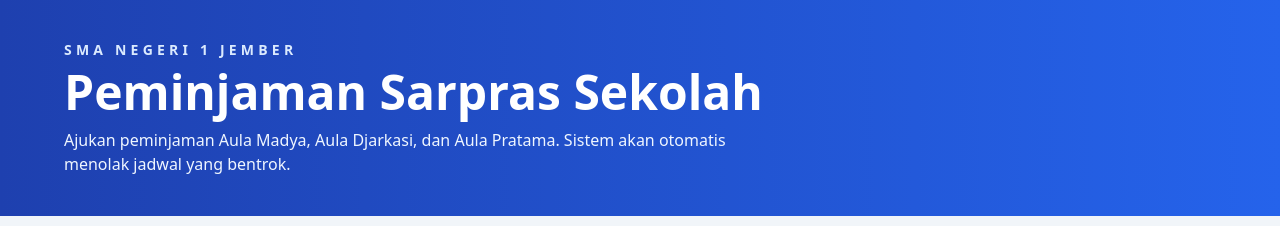
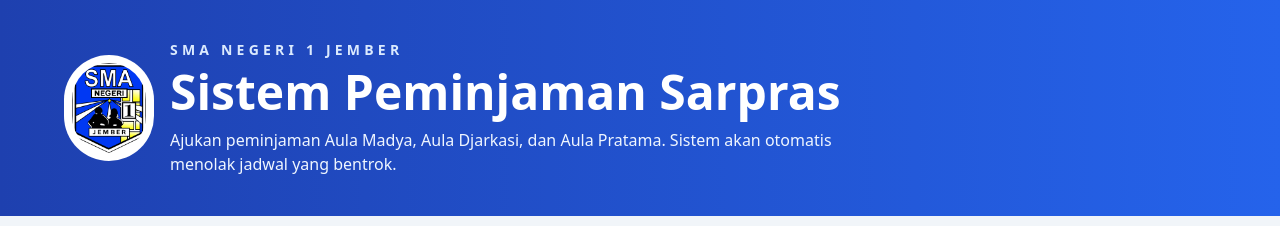
Before and after one commit to Firmansyah1212/sarpras-smasa, a Next.js app: page / in a window 1280 px wide. Shown: the top 226 px of the page. Built offline with nearby package versions, Linux system fonts and the light colour scheme; no server answers; the database is empty.

Commit message:
add school logo

```diff
--- a/app/page.tsx
+++ b/app/page.tsx
@@ -1,5 +1,5 @@
 "use client";
-
+import Image from "next/image";
 import { useEffect, useMemo, useState } from "react";
 import { RUANGAN_LIST, STATUS_LABEL, formatTanggal, statusBadgeClass } from "@/lib/utils";
 
@@ -76,16 +76,31 @@
     <main className="min-h-screen bg-slate-100">
       <section className="bg-gradient-to-r from-blue-800 to-blue-600 px-6 py-10 text-white">
   <div className="mx-auto max-w-6xl">
+    <div className="flex flex-col items-center gap-4 md:flex-row">
+      <Image
+        src="/Logo_sman1jember.png"
+        alt="Logo SMA Negeri 1 Jember"
+        width={90}
+        height={90}
+        priority
+        className="rounded-full bg-white p-2"
+      />
+
+      <div>
         <p className="mb-2 text-sm font-semibold uppercase tracking-[0.3em] text-blue-100">
           SMA Negeri 1 Jember
         </p>
+
         <h1 className="text-3xl font-bold md:text-5xl">
-            Peminjaman Sarpras Sekolah
+          Sistem Peminjaman Sarpras
         </h1>
+
         <p className="mt-3 max-w-2xl text-blue-50">
           Ajukan peminjaman Aula Madya, Aula Djarkasi, dan Aula Pratama.
           Sistem akan otomatis menolak jadwal yang bentrok.
         </p>
+      </div>
+    </div>
   </div>
 </section>
 
```
Also changed, not shown: public/Logo_sman1jember.png (added). Lines whose indentation alone changed are shown as unchanged.
